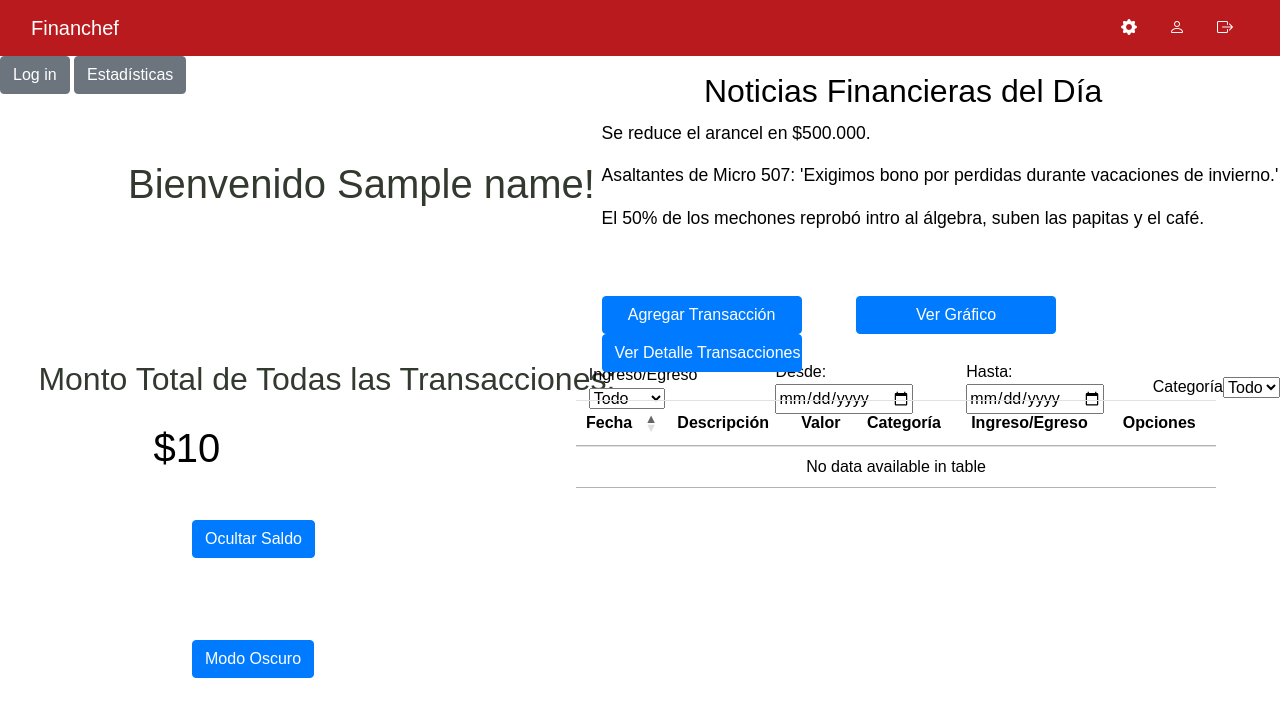
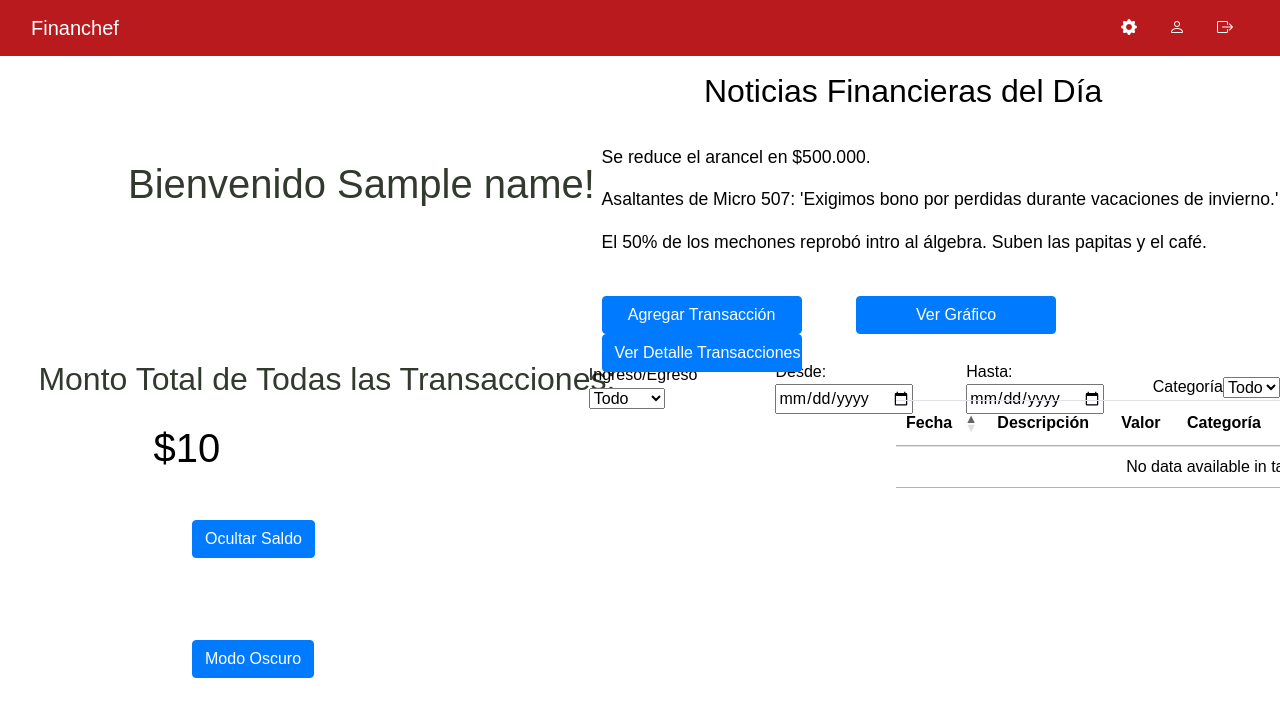
Before and after one commit to lukasvaz/fork-Software-Engineering, a Django app: template web_design/templates/home/home.html in a window 1280 px wide; the page is wider, and only the part inside the window is pictured. Shown: the top 717 px of that part. Run offline with Django 4.2, Linux system fonts and the light colour scheme; the template is opened without the code that fills it: most values are stand-ins (such as "Sample title", 1, 10 or a date in 2020); data that the repository does not hold is empty; some libraries are stand-ins or nearby versions.

Commit message:
Completed Home Styling

```diff
--- a/web_design/static/css/home.css
+++ b/web_design/static/css/home.css
@@ -52,7 +52,7 @@
 #random-messages{
   font-size: 110%;
   position: absolute;
-  top: 15%;
+  top: 18%;
   left: 47%;
 }
 
--- a/web_design/static/js/news_of_the_world.js
+++ b/web_design/static/js/news_of_the_world.js
@@ -1,5 +1,5 @@
 var mensajes = [
-    "El 50% de los mechones reprobó intro al álgebra, suben las papitas y el café.",
+    "El 50% de los mechones reprobó intro al álgebra. Suben las papitas y el café.",
     "La Sonia anuncia aumento del 40% en dulces durante julio.",
     "Bajan los almuerzos veganos en la mayoría de puestos afuera de 850.",
     "Se reduce el arancel en $500.000.",
--- a/web_design/templates/base.html
+++ b/web_design/templates/base.html
@@ -33,20 +33,6 @@
     <!-- introducir navbar -->
 <div>
       {%include "navbar.html"%}
-      <!-- log button( va dentro del  navbar) -->
-        {% if user.is_authenticated %}
-        <a href="{% url 'log-out' %}">
-          <button type="button" class="btn btn-secondary">Log out</button>
-        </a>
-        {%else%}
-          <a href="{% url 'root' %}">
-            <button type="button" class="btn btn-secondary">Log in</button>
-          </a>
-        {% endif %}
-        <!-- statistics -->
-        <a href="{% url 'stats' %}">
-          <button type="button" class="btn btn-secondary">Estadísticas</button>
-        </a>
     </div>
     <!-- content -->
     <div>
--- a/web_design/templates/home/home.html
+++ b/web_design/templates/home/home.html
@@ -9,6 +9,7 @@
 <script src="{%static  'js/hide_balance.js'%}"></script>
 <script src="{%static  'js/news_of_the_world.js'%}"></script>
 <script src="{%static  'js/dark_mode.js'%}"></script>
+<script src="{%static  'js/table.js'%}"></script>
 
 
 <!-- user information -->
@@ -67,7 +68,7 @@
   </div>
 
   <!--table -->
-  <div class="table-responsive" style="position: absolute; top: 50%; left: 20%;">
+  <div class="table-responsive" style="position: absolute; top: 50%; left: 45%;">
     <table class="table" id="home-table" style="width: 50%; height: 50%; overflow: auto;">
       <thead>
           <tr>
@@ -84,6 +85,6 @@
     </table>
   </div>
 
-  <script src="{%static  'js/table.js'%}"></script>
+
   <script>window.addEventListener('load', updateTable);</script>
 {% endblock content %}
```
